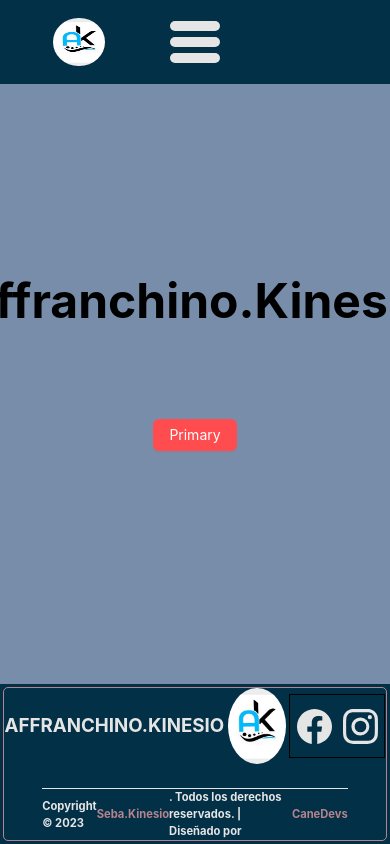
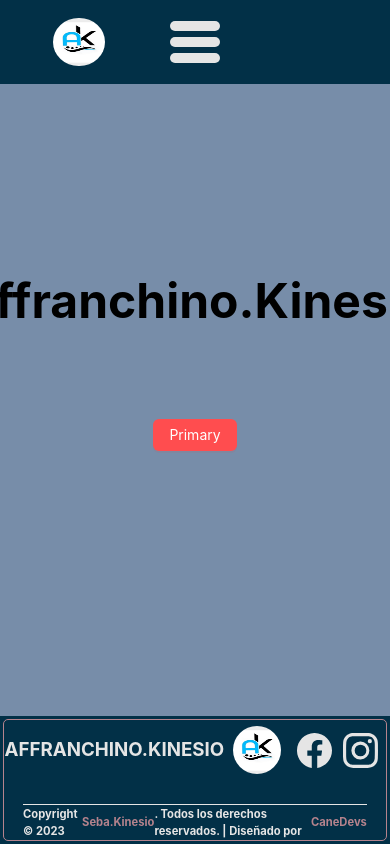
Before and after one commit to federicofucci21/affranchino.kinesio, a React (Vite) app: page / in a window 390 px wide. Shown: the top 844 px of the page. Built offline with nearby package versions, Linux system fonts and the light colour scheme.

Commit message:
css responsive

```diff
--- a/src/components/Footer/Footer.module.css
+++ b/src/components/Footer/Footer.module.css
@@ -129,7 +129,7 @@
     align-items: center;
     justify-content: center;
     width: 100%;
-    height: 10rem;
+    height: 8rem;
     border: 3px solid #023047;
     /* border-radius: 10px; */
     bottom: 0px;
@@ -142,17 +142,25 @@
 .redes{
   justify-content: center;
   flex-direction: row;
-  border: 1px solid black;
   height: 4rem;
   width: 6rem;
   padding-left: 0;
   gap: 2rem;
 }
 
-
+.logo {
+  width: 3rem;
+  height: 3rem;
+  margin: 3px;
+}
+.logo img {
+  width: 3rem;
+  height: 3rem;
+}
 
   .copy {
     font-size: 0.7rem;
     margin-top: 1.5rem;
+    width: 90%;
   }
 }
```
